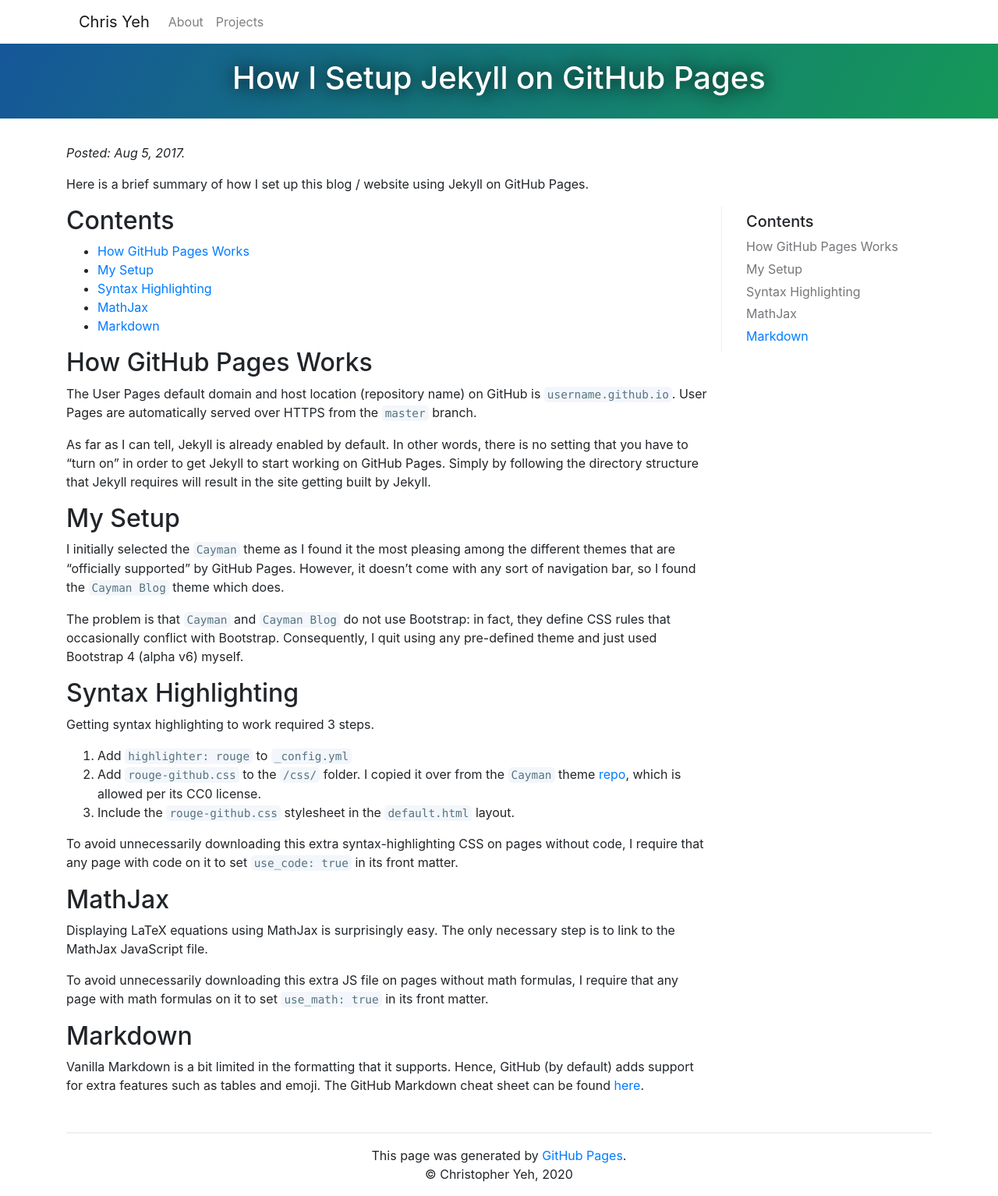
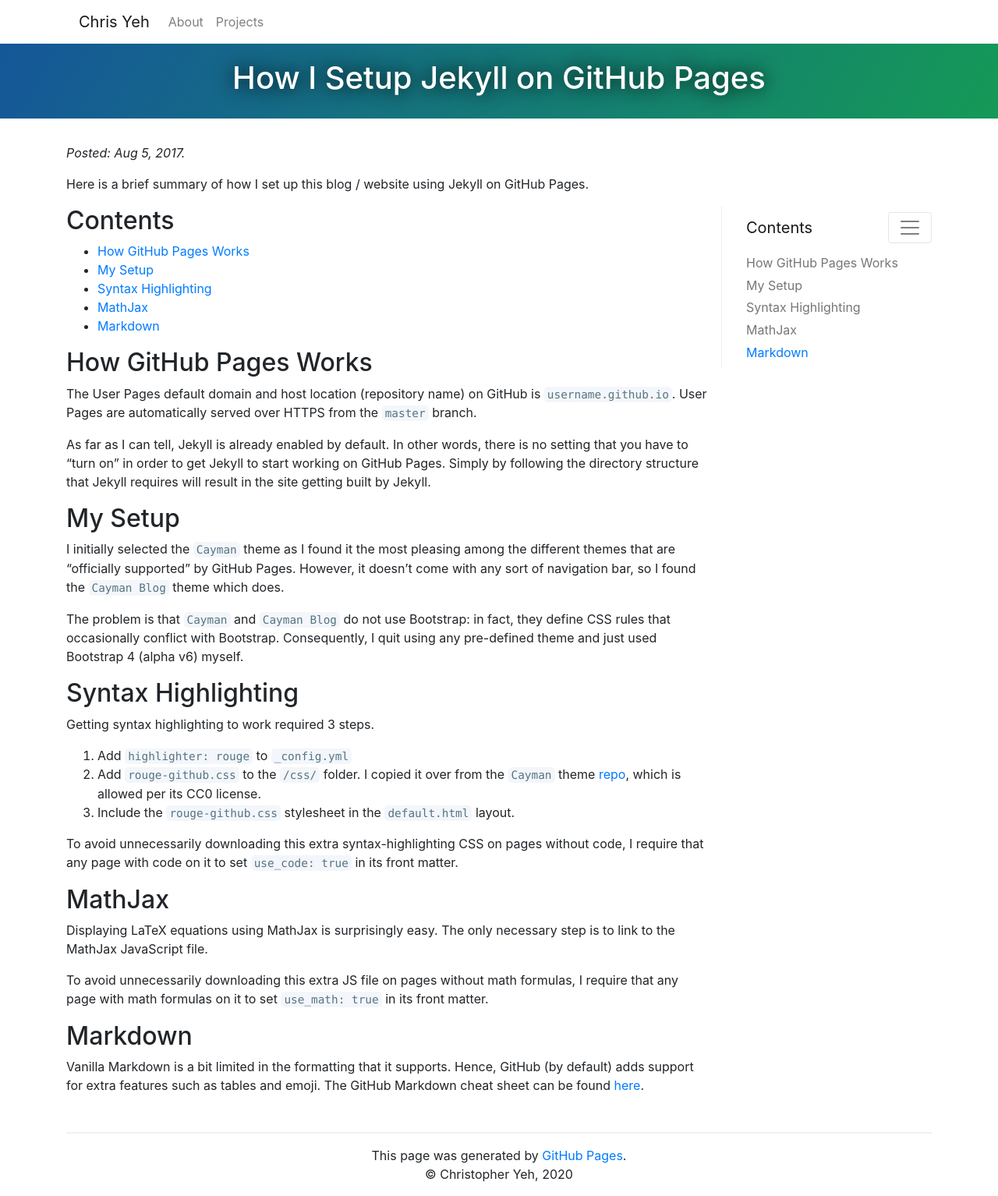
Before and after one commit to chrisyeh96/chrisyeh96.github.io, a Jekyll site: the page built from _posts/2017-08-05-setting-up-jekyll-on-github-pages.md, in a window 1280 px wide. Shown: the whole page at 78% size. Built offline with Jekyll 4.4.1, drawn with Linux system fonts in a browser that asks for light colours.

Commit message:
Add menu button for toggling TOC sidebar in posts
Inspired by https://github.com/bentyeh/bentyeh.github.io/commit/82ffb980432c0dacc3c364a571e7b66ad844b888.

```diff
--- a/_layouts/default.html
+++ b/_layouts/default.html
@@ -60,10 +60,25 @@
     </script>
   {%- endif -%}
 
+  {% if page.use_toc %}
+  <script>
+    function toggleNav() {
+      var nav_toc = document.getElementById("{{ layout.toc_nav_id }}");
+      var main = document.getElementById("main");
+      var show_sidebar_button = document.getElementById("show-sidebar");
+
+      nav_toc.classList.toggle("d-xl-block");
+      main.classList.toggle("col-xl-9");
+      main.classList.toggle("col-xl-12");
+      show_sidebar_button.classList.toggle("d-xl-block");
+    }
+  </script>
+  {% endif %}
+
   {% include analytics.html %}
 </head>
 
-{%- if layout.toc_nav_id -%}
+{%- if page.use_toc -%}
 <body data-spy="scroll" data-target="#{{ layout.toc_nav_id }}">
 {%- else -%}
 <body>
--- a/_layouts/post.html
+++ b/_layouts/post.html
@@ -14,14 +14,24 @@
 
 {%- if page.use_toc -%}
     <div class="row">
-        <main class="col-xl-9">
+        <main class="col-xl-9" id="main">
+            <nav class="navbar-light d-inline">
+                <button class="navbar-toggler d-none" type="button" id="show-sidebar" onclick="toggleNav()">
+                    <span class="navbar-toggler-icon"></span>
+                </button>
+            </nav>
             <h2>Contents</h2>
             {% include toc.html html=content %}
             {{ content }}
         </main>
 
         <nav class="d-none d-xl-block col-xl-3 toc-nav" id="{{ layout.toc_nav_id }}">
-            <h5 class="toc-nav-title">Contents</h5>
+            <nav class="navbar navbar-light bg-white">
+                <span class="navbar-brand">Contents</span>
+                <button class="navbar-toggler" type="button" onclick="toggleNav()">
+                    <span class="navbar-toggler-icon"></span>
+                </button>
+            </nav>
             {% include toc.html html=content class="nav" anchor_class="nav-link" %}
         </nav>
     </div>
--- a/css/website.css
+++ b/css/website.css
@@ -246,12 +246,16 @@
   max-height: 100vh;
   overflow-y: auto;
   border-left: 1px solid #eee;
-  padding-top: 0.5rem;
   padding-bottom: 0.5rem;
+
+  /* Hide scrollbar for IE, Edge and Firefox */
+  -ms-overflow-style: none;  /* IE and Edge */
+  scrollbar-width: none;  /* Firefox */
 }
 
-.toc-nav-title {
-  padding-left: 1rem;
+/* Hide scrollbar for Chrome, Safari and Opera */
+.toc-nav::-webkit-scrollbar {
+  display: none;
 }
 
 .toc-nav ul {
@@ -273,3 +277,17 @@
   color: #007bff;
   text-decoration: none;
 }
+
+.toc-nav nav {
+  position: sticky;
+  top: 0;
+  padding-right: 0;  /* remove extra padding from Bootstrap's .navbar */
+}
+
+#show-sidebar {
+  position: sticky;
+  top: 0.5rem;
+  margin-top: 0.5rem;  /* match `top: 0.5rem` when the button isn't "stuck" yet */
+  float: right;
+  background-color: white;
+}
```
